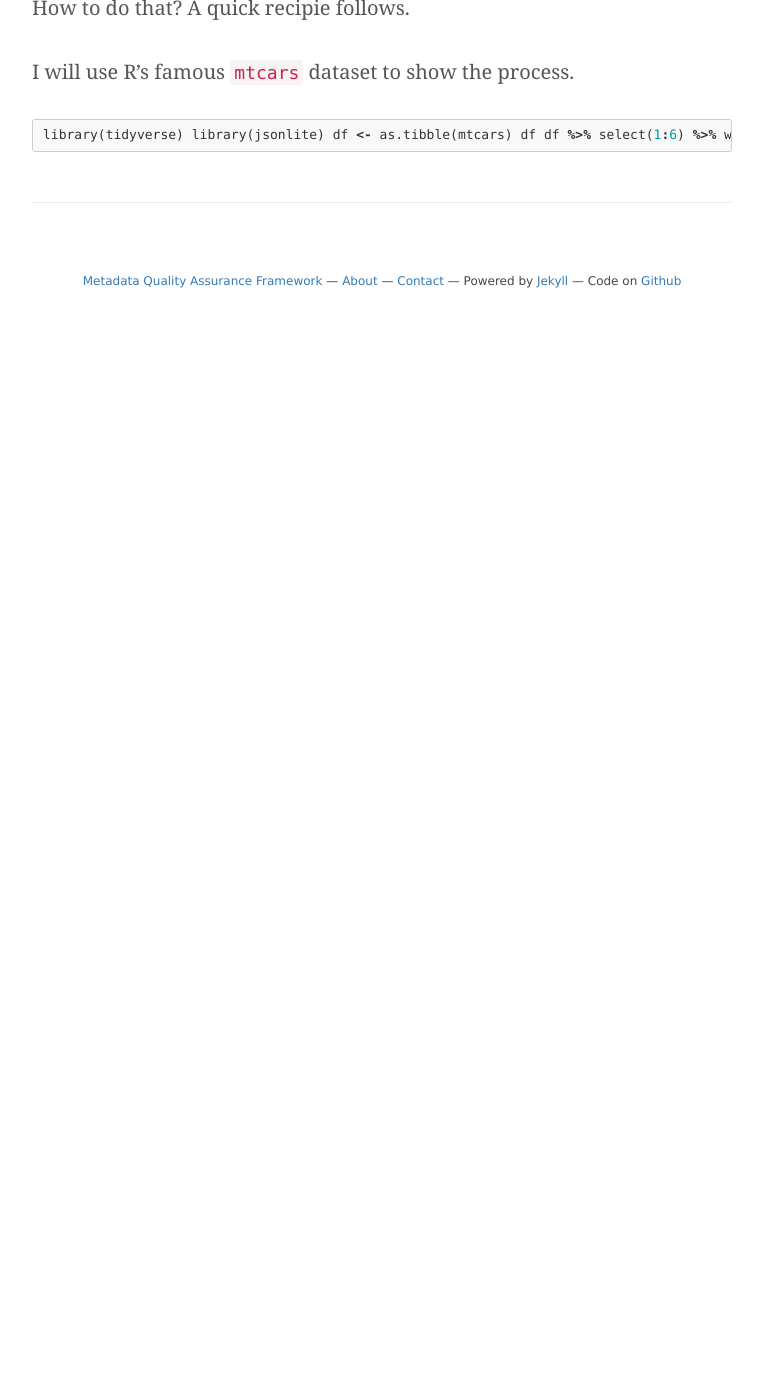
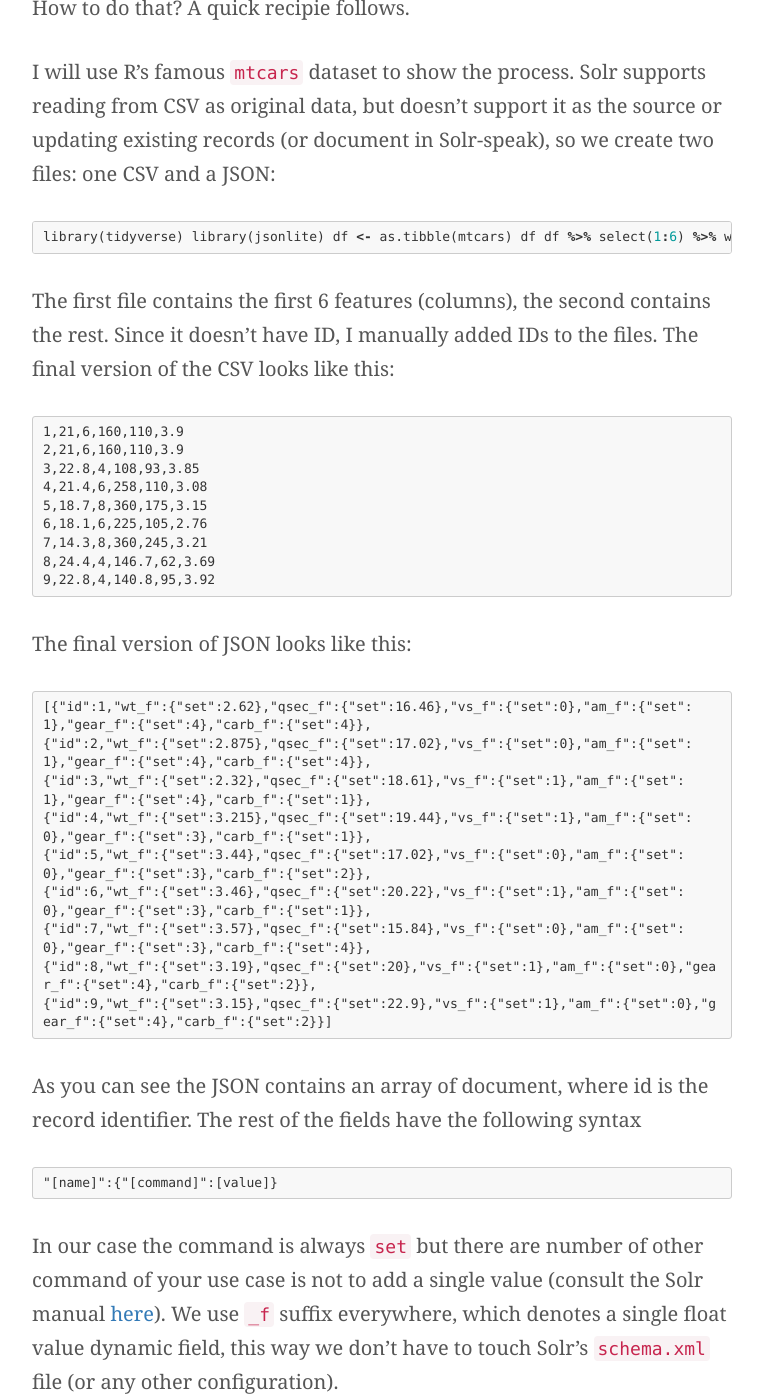
Before and after one commit to pkiraly/pkiraly.github.io, a Jekyll site: the page built from _posts/2018-05-04-incremental-solr-indexing.md, in a window 1280 px wide and 1400 px high, scrolled down 1038 px. Shown: the whole window, without its empty margins (258-1021 px from the left). Built offline with Jekyll 4.4.1, drawn with Linux system fonts in a browser that asks for light colours; nearby versions of some CDN libraries; some web fonts are replaced; comment, search, counter and statistics services are not loaded; before the commit the page ends 1358 px from its top, so only the background shows below that; some of the changed text lies outside the part shown.

Commit message:
Update 2018-05-04-incremental-solr-indexing.md

````diff
--- a/_posts/2018-05-04-incremental-solr-indexing.md
+++ b/_posts/2018-05-04-incremental-solr-indexing.md
@@ -28,7 +28,9 @@ records itself.
 
 So what we need is a Solr index which contains all metrics of all records. How to do that? A quick recipie follows.
 
-I will use R's famous `mtcars` dataset to show the process.
+I will use R's famous `mtcars` dataset to show the process. Solr supports reading from CSV as original data, but doesn't
+support it as the source or updating existing records (or document in Solr-speak), so we create two files: one CSV and
+a JSON:
 
 ```R
 library(tidyverse)
@@ -46,3 +48,55 @@ json <- df %>%
 
 write(json, file = 'cars2.json')
 ```
+
+The first file contains the first 6 features (columns), the second contains the rest. Since it doesn't have ID, I
+manually added IDs to the files. The final version of the CSV looks like this:
+
+```CSV
+1,21,6,160,110,3.9
+2,21,6,160,110,3.9
+3,22.8,4,108,93,3.85
+4,21.4,6,258,110,3.08
+5,18.7,8,360,175,3.15
+6,18.1,6,225,105,2.76
+7,14.3,8,360,245,3.21
+8,24.4,4,146.7,62,3.69
+9,22.8,4,140.8,95,3.92
+```
+
+The final version of JSON looks like this:
+
+```JSON
+[{"id":1,"wt_f":{"set":2.62},"qsec_f":{"set":16.46},"vs_f":{"set":0},"am_f":{"set":1},"gear_f":{"set":4},"carb_f":{"set":4}},
+{"id":2,"wt_f":{"set":2.875},"qsec_f":{"set":17.02},"vs_f":{"set":0},"am_f":{"set":1},"gear_f":{"set":4},"carb_f":{"set":4}},
+{"id":3,"wt_f":{"set":2.32},"qsec_f":{"set":18.61},"vs_f":{"set":1},"am_f":{"set":1},"gear_f":{"set":4},"carb_f":{"set":1}},
+{"id":4,"wt_f":{"set":3.215},"qsec_f":{"set":19.44},"vs_f":{"set":1},"am_f":{"set":0},"gear_f":{"set":3},"carb_f":{"set":1}},
+{"id":5,"wt_f":{"set":3.44},"qsec_f":{"set":17.02},"vs_f":{"set":0},"am_f":{"set":0},"gear_f":{"set":3},"carb_f":{"set":2}},
+{"id":6,"wt_f":{"set":3.46},"qsec_f":{"set":20.22},"vs_f":{"set":1},"am_f":{"set":0},"gear_f":{"set":3},"carb_f":{"set":1}},
+{"id":7,"wt_f":{"set":3.57},"qsec_f":{"set":15.84},"vs_f":{"set":0},"am_f":{"set":0},"gear_f":{"set":3},"carb_f":{"set":4}},
+{"id":8,"wt_f":{"set":3.19},"qsec_f":{"set":20},"vs_f":{"set":1},"am_f":{"set":0},"gear_f":{"set":4},"carb_f":{"set":2}},
+{"id":9,"wt_f":{"set":3.15},"qsec_f":{"set":22.9},"vs_f":{"set":1},"am_f":{"set":0},"gear_f":{"set":4},"carb_f":{"set":2}}]
+```
+
+As you can see the JSON contains an array of document, where id is the record identifier. The rest of the fields have the following syntax
+
+```
+"[name]":{"[command]":[value]}
+```
+
+In our case the command is always `set` but there are number of other command of your use case is not to add a single value (consult the Solr manual [here](https://lucene.apache.org/solr/guide/7_2/updating-parts-of-documents.html)). We use `_f` suffix everywhere, which denotes a single float value dynamic field, this way we don't have to touch Solr's `schema.xml` file (or any other configuration).
+
+We have the files prepared. its time to index:
+
+```
+curl 'http://localhost:8984/solr/qa-2018-03/update?commit=true&header=false&fieldnames=id,mpg_f,cyl_f,disp_f,hp_f,drat_f' \
+  --data-binary @/path/to/cars1.csv \
+  -H 'Content-type:application/csv'
+```
+We set `header` false to not take the first line of CSV as header, and put the field names explicitly in the `fieldnames` parameter.
+
+```
+curl http://localhost:8984/solr/qa-2018-03/update?commit=true \
+  --data-binary @/path/to/cars2.json \
+  -H 'Content-type:application/json'
+```
````
